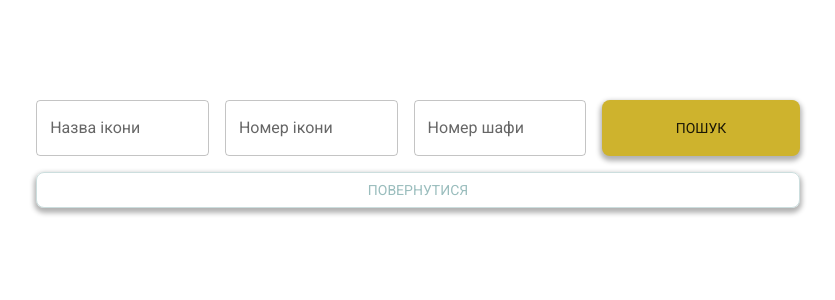
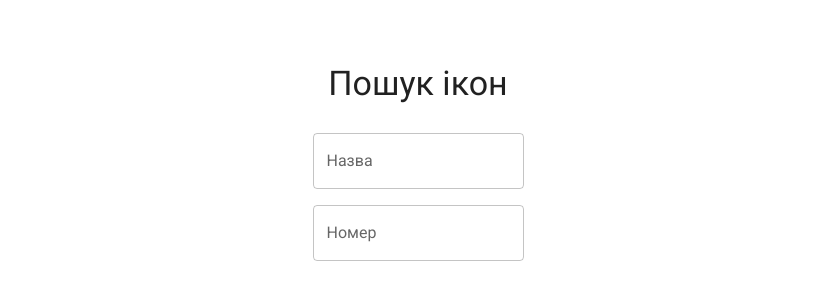
Before and after one commit to sergvinn1/Icon, a React (Vite) app: page /search in a window 1280 px wide. Shown: the part 246-546 px from the top of the page, without its empty margins (222-1057 px from the left). Built offline with nearby package versions, Linux system fonts and the light colour scheme.

Commit message:
style and search

```diff
--- a/src/components/Home.jsx
+++ b/src/components/Home.jsx
@@ -12,7 +12,7 @@ import 'react-toastify/dist/ReactToastify.css';
 const Home = () => {
   const navigate = useNavigate();
   const [icons, setIcons] = useState([]);
-  const [allCollapsed, setAllCollapsed] = useState(false);
+  const [allCollapsed, setAllCollapsed] = useState(true); // Встановлюємо початкове значення на true
   const [sortType, setSortType] = useState('name');
   const [isEditDialogOpen, setIsEditDialogOpen] = useState(false);
   const [currentIcon, setCurrentIcon] = useState({ id: '', name: '', number: '', cabinet: '' });
@@ -54,7 +54,7 @@ const Home = () => {
       await deleteDoc(doc(db, 'icons', id));
       setIcons(icons.filter(icon => icon.id !== id));
       toast.success('Ікону видалено успішно');
-    } catch (error) {
+    } catch {
       toast.error('Помилка при видаленні ікони');
     }
   };
@@ -73,7 +73,7 @@ const Home = () => {
       setIcons(icons.map(icon => (icon.id === currentIcon.id ? currentIcon : icon)));
       toast.success('Ікону оновлено успішно');
       setIsEditDialogOpen(false);
-    } catch (error) {
+    } catch {
       toast.error('Помилка при оновленні ікони');
     }
   };
@@ -109,7 +109,7 @@ const Home = () => {
             fullWidth={true}
             sx={{ maxWidth: { sm: 'auto' } }}
           >
-            Пошук іконок
+            Пошук ікон
           </Button>
           <Button
             variant="contained"
--- a/src/components/IconCard.jsx
+++ b/src/components/IconCard.jsx
@@ -1,25 +1,26 @@
-
 import PropTypes from 'prop-types';
 import { Card, CardContent, Typography, IconButton, Box } from '@mui/material';
 import EditIcon from '@mui/icons-material/Edit';
 import DeleteIcon from '@mui/icons-material/Delete';
 
-const IconCard = ({ id, name, number, cabinet, onEdit, onDelete, expanded }) => {
+const IconCard = ({ id, name, number, cabinet, onEdit, onDelete }) => {
   return (
     <Card
   sx={{
     boxShadow: 3,
-        '&:hover': {
-          boxShadow: 6,
-        },
+    '&:hover': { boxShadow: 6 },
     transition: 'box-shadow 0.3s ease-in-out',
-        height: '100%'
+    height: '100%',
+    width: '100%', // Адаптивна ширина
+    display: 'flex',
+    flexDirection: 'column',
+    justifyContent: 'space-between'
   }}
 >
-      <CardContent>
+      <CardContent sx={{ flexGrow: 1 }}>
         <Box sx={{ display: 'flex', justifyContent: 'space-between', alignItems: 'center' }}>
           <Typography variant="h5" component="div">
-            {name}
+            {name || 'Без назви'}
           </Typography>
           <Box sx={{ display: 'flex', flexDirection: 'column' }}>
             <IconButton onClick={() => onEdit(id)} color="primary">
@@ -30,16 +31,12 @@ const IconCard = ({ id, name, number, cabinet, onEdit, onDelete, expanded }) =>
             </IconButton>
           </Box>
         </Box>
-        {expanded && (
-          <>
         <Typography color="text.secondary">
-              Номер: {number}
+          Номер: {number || 'N/A'}
         </Typography>
         <Typography color="text.secondary">
-              Шафа: {cabinet}
+          Шафа: {cabinet || 'N/A'}
         </Typography>
-          </>
-        )}
       </CardContent>
     </Card>
   );
@@ -49,10 +46,9 @@ IconCard.propTypes = {
   id: PropTypes.string.isRequired,
   name: PropTypes.string.isRequired,
   number: PropTypes.string.isRequired,
-  cabinet: PropTypes.string.isRequired,
+  cabinet: PropTypes.string,
   onEdit: PropTypes.func.isRequired,
-  onDelete: PropTypes.func.isRequired,
-  expanded: PropTypes.bool
+  onDelete: PropTypes.func.isRequired
 };
 
 export default IconCard;
--- a/src/components/Search.jsx
+++ b/src/components/Search.jsx
@@ -1,5 +1,5 @@
-import { useState } from 'react';
-import { Container, TextField, Button, Grid, Box } from '@mui/material';
+import { useState, useEffect, useCallback } from 'react';
+import { Container, TextField, Grid, Box, Typography } from '@mui/material';
 import { useNavigate } from 'react-router-dom';
 import { collection, getDocs, query, where } from 'firebase/firestore';
 import { db } from '../firebaseConfig';
@@ -8,77 +8,78 @@ import IconCard from './IconCard';
 const Search = () => {
   const [name, setName] = useState('');
   const [number, setNumber] = useState('');
-  const [cabinet, setCabinet] = useState('');
   const [results, setResults] = useState([]);
   const navigate = useNavigate();
 
-  const handleSearch = async () => {
-    if (name.length < 3 && number.length < 3 && cabinet.length < 3) {
+  const handleSearch = useCallback(async () => {
+    if (name.length < 3 && number.length < 3) {
+      setResults([]);
       return;
     }
 
     const iconsCollection = collection(db, 'icons');
-    let q = query(iconsCollection);
+    let queries = [];
 
+    // Пошук за назвою
     if (name.length >= 3) {
-      q = query(q, where('name', '>=', name), where('name', '<=', name + '\uf8ff'));
+      const nameWords = name.toLowerCase().split(/\s+/).filter(word => word.length >= 3);
+      if (nameWords.length > 0) {
+        const nameQuery = query(iconsCollection, where('keywords', 'array-contains-any', nameWords));
+        queries.push(nameQuery);
       }
-    if (number.length >= 3) {
-      q = query(q, where('number', '>=', number), where('number', '<=', number + '\uf8ff'));
-    }
-    if (cabinet.length >= 3) {
-      q = query(q, where('cabinet', '>=', cabinet), where('cabinet', '<=', cabinet + '\uf8ff'));
     }
 
+    // Пошук за номером
+    if (number.length >= 3) {
+      const numberQuery = query(iconsCollection, where('number', '>=', number), where('number', '<=', number + '\uf8ff'));
+      queries.push(numberQuery);
+    }
+
+    const results = [];
+    for (const q of queries) {
       const iconSnapshot = await getDocs(q);
       const iconList = iconSnapshot.docs.map(doc => ({ id: doc.id, ...doc.data() }));
-    setResults(iconList);
-  };
+      results.push(...iconList);
+    }
+
+    // Унікалізація результатів
+    const uniqueResults = Array.from(new Set(results.map(a => a.id)))
+      .map(id => {
+        return results.find(a => a.id === id);
+      });
+
+    setResults(uniqueResults);
+  }, [name, number]);
+
+  useEffect(() => {
+    handleSearch();
+  }, [name, number, handleSearch]);
 
   return (
     <Container>
-      <Box sx={{ display: 'flex', flexDirection: 'column', gap: 2, marginBottom: 3, alignItems: 'center' }}>
-        <Box sx={{ display: 'flex', flexDirection: { xs: 'column', sm: 'row' }, gap: 2, width: '100%' }}>
+      <Box sx={{ display: 'flex', flexDirection: 'column', alignItems: 'center', gap: 2, marginTop: 4 }}>
+        <Typography variant="h4" gutterBottom>
+          Пошук ікон
+        </Typography>
         <TextField
-            label="Назва ікони"
+          label="Назва"
+          variant="outlined"
           value={name}
           onChange={(e) => setName(e.target.value)}
           fullWidth
         />
         <TextField
-            label="Номер ікони"
+          label="Номер"
+          variant="outlined"
           value={number}
           onChange={(e) => setNumber(e.target.value)}
           fullWidth
         />
-          <TextField
-            label="Номер шафи"
-            value={cabinet}
-            onChange={(e) => setCabinet(e.target.value)}
-            fullWidth
-          />
-          <Button variant="contained" color="primary" onClick={handleSearch} fullWidth>
-            Пошук
-          </Button>
       </Box>
-        <Button variant="outlined" color="secondary" onClick={() => navigate('/')} fullWidth>
-          Повернутися
-        </Button>
-      </Box>
-      <Grid container spacing={3}>
+      <Grid container spacing={2} marginTop={2}>
         {results.map((icon) => (
-          <Grid item xs={12} sm={6} md={4} key={icon.id}>
-            <Box sx={{ height: '100%' }}>
-              <IconCard
-                id={icon.id}
-                name={icon.name}
-                number={icon.number}
-                cabinet={icon.cabinet}
-                expanded={true} // Відображаємо повну картку при пошуку
-                onEdit={() => {}}
-                onDelete={() => {}}
-              />
-            </Box>
+          <Grid item xs={12} sm={6} md={4} lg={3} key={icon.id}>
+            <IconCard {...icon} onEdit={() => navigate(`/edit/${icon.id}`)} onDelete={() => {}} />
           </Grid>
         ))}
       </Grid>
--- a/src/firebaseConfig.js
+++ b/src/firebaseConfig.js
@@ -13,4 +13,4 @@ const firebaseConfig = {
 const app = initializeApp(firebaseConfig);
 const db = getFirestore(app);
 
-export { db };
+export { db, firebaseConfig};
```
Also changed, not shown: src/updateKeywords.js (added, +43 -0 lines). Lines whose indentation alone changed are shown as unchanged.
